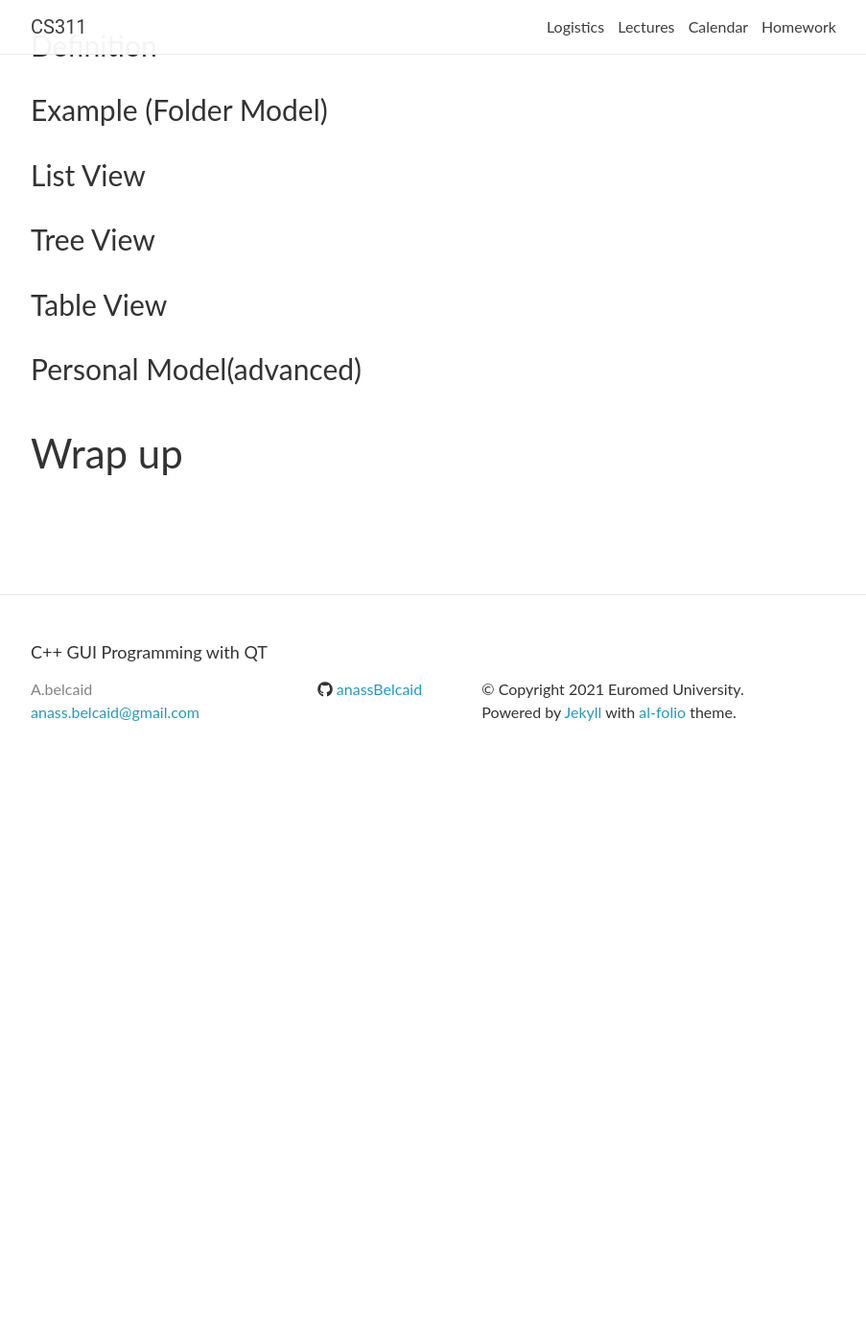
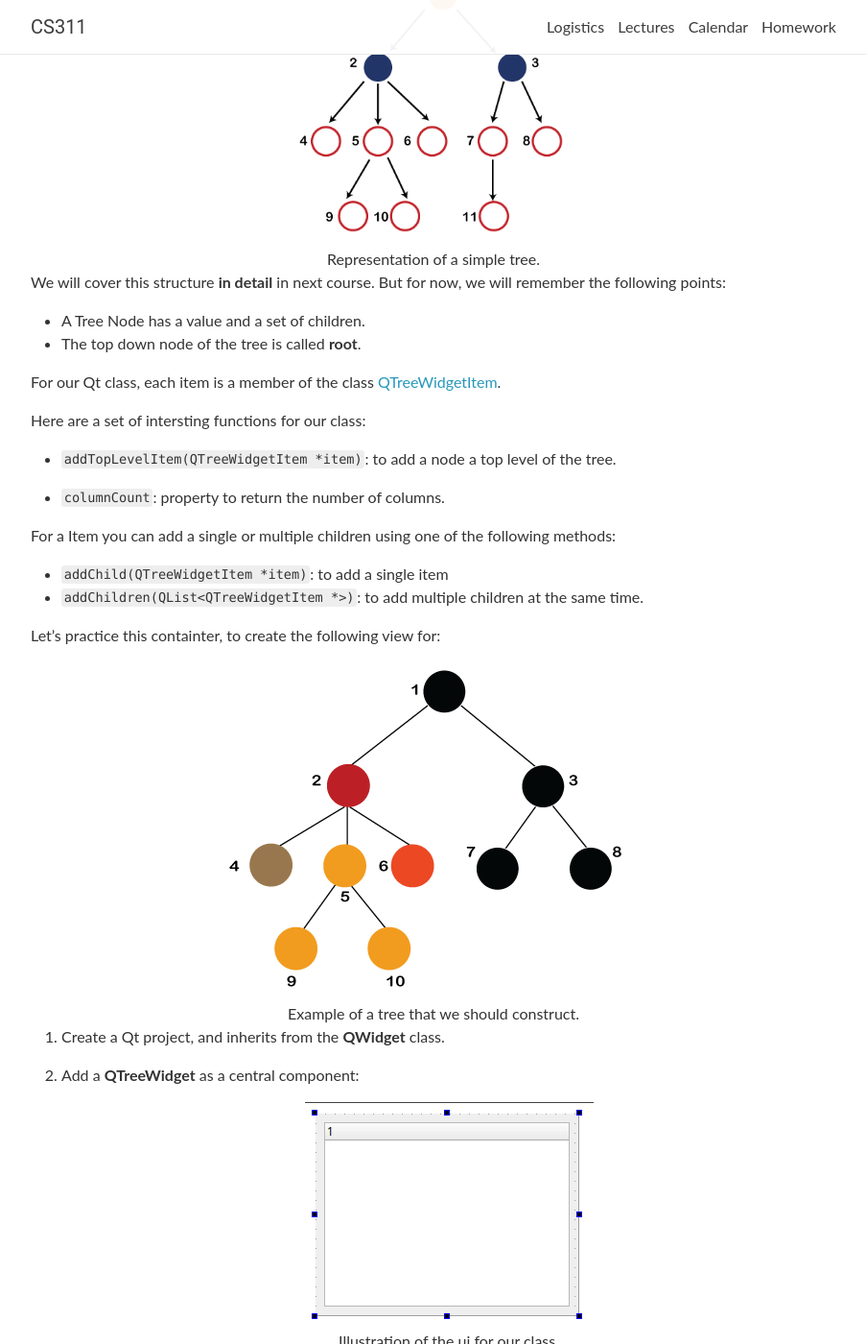
Before and after one commit to anassBelcaid/CS311, a Jekyll site: the page built from lectures/modelViewControl.md, in a window 1280 px wide and 1400 px high, scrolled down 2517 px. Shown: the whole window at 96% size, without its empty margins (188-1091 px from the left). Built offline with Jekyll 4.4.1, drawn with Linux system fonts in a browser that asks for light colours; nearby versions of some CDN libraries; comment, search, counter and statistics services are not loaded; before the commit the page ends 3332 px from its top, so only the background shows below that; some of the changed text lies outside the part shown.

Commit message:
Content on Tree Widgets

````diff
--- a/lectures/modelViewControl.md
+++ b/lectures/modelViewControl.md
@@ -43,6 +43,11 @@
 
 ## Items Based Widgets
 
+First we will presnt the **item based** containers. Those widgets controls
+themselves their contents.
+
+### List Widgets
+
 A [QListWidget](https://doc.qt.io/qt-5/qlistwidget.html#details) is a widget
 that provides  an **item-based** list widget. As the name suggests,  those widgets could be anything
 that inherits from the [QListWidgetItem](https://doc.qt.io/qt-5/qlistwidgetitem.html) class.
@@ -84,9 +89,85 @@
    of the name of the **clicked** item.
 3. Modify your widget to modify the clicked item **background** to `red`.
 
-### List Widgets
+### Tree Widgets
 
-### Tree Widgets
+A [TreeWidget](https://doc.qt.io/qt-5/qtreewidget.html) is container to present
+items as a [Tree](https://en.wikipedia.org/wiki/Tree_(data_structure)).
+
+<div class="center">
+  <img src=" {{ site.url }}{{ site.baseurl }}/assets/img/lecture9/tree_images.png" width="300">
+  <div class="figcaption">
+  Representation of a simple tree.
+  </div>
+</div>
+
+We will cover this structure **in detail** in next course. But for now, we will
+remember the following points:
+
+- A Tree Node has a value and a set of children.
+- The top down node of the tree is called **root**.
+
+
+For our Qt class, each item is a member of the class [QTreeWidgetItem](https://doc.qt.io/qt-5/qtreewidgetitem.html).
+
+Here are a set of intersting functions for our class:
+
+- `addTopLevelItem(QTreeWidgetItem *item)`: to add a node a top level of the
+tree.
+
+- `columnCount`: property to return the number of columns.
+
+For a Item you can add a single or multiple children using one of the following
+methods:
+
+- `addChild(QTreeWidgetItem *item)`: to add a single item
+- `addChildren(QList<QTreeWidgetItem *>)`: to add multiple children at the same
+time.
+
+
+Let's practice this containter, to create the following view for:
+
+<div class="center">
+  <img src="{{ site.url }}{{ site.baseurl }}/assets/img/lecture9/tree3.png">
+  <div class="figcaption">
+  Example of a tree that we should construct.
+  </div>
+</div>
+
+
+1. Create a Qt project, and inherits from the **QWidget** class.
+
+2. Add a **QTreeWidget** as a central component:
+
+    <div class="center">
+      <img src="{{ site.url }}{{ site.baseurl }}/assets/img/lecture9/QTreeWidget_ui.png">
+      <div class="figcaption">
+      Illustration of the ui for our class.
+      </div>
+    </div>
+
+3. In the constructor **ten** items for each number.
+    - In order to create an item, we use the following syntax:
+    ```cpp
+    auto one = new QTreeWidgetItem({"1"});
+    auto two = new QTreeWidgetItem({"2"});
+    ...
+    ```
+4. Set up the **root** node:
+    ```cpp
+    ui->treeWidget->addTopLevelItem(one);
+    ```
+5. Finally finish the structure of the tree by setting up the children:
+
+    ```cpp
+    // Add two as a child of one
+    one->addChild(two);
+    one->addChild(three);
+
+    // adding four and five as children
+    two->addChildren({five, six});
+    ...
+    ```
 
 ### Table Widgets
 
````
Also changed, not shown: assets/img/lecture9/QTreeWidget_ui.png (added), assets/img/lecture9/tree3.png (added), assets/img/lecture9/tree_images.png (added).
